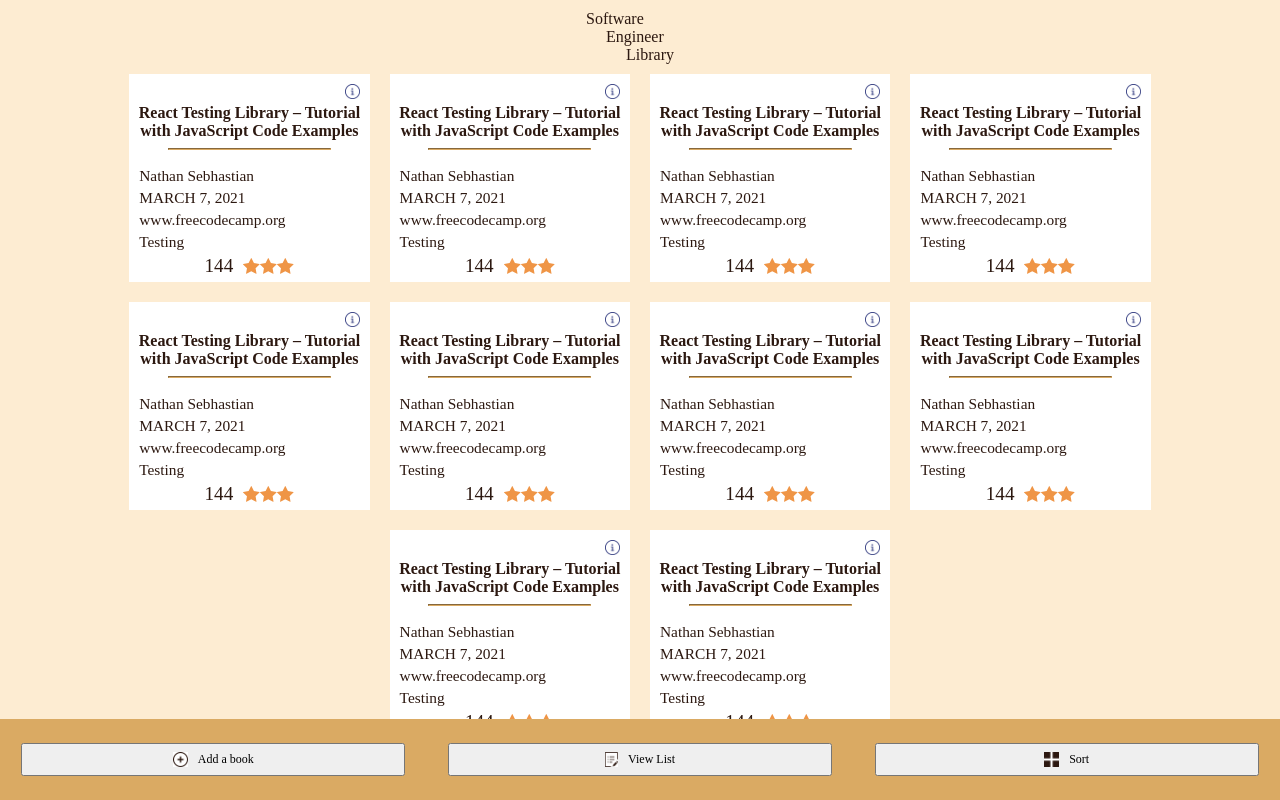
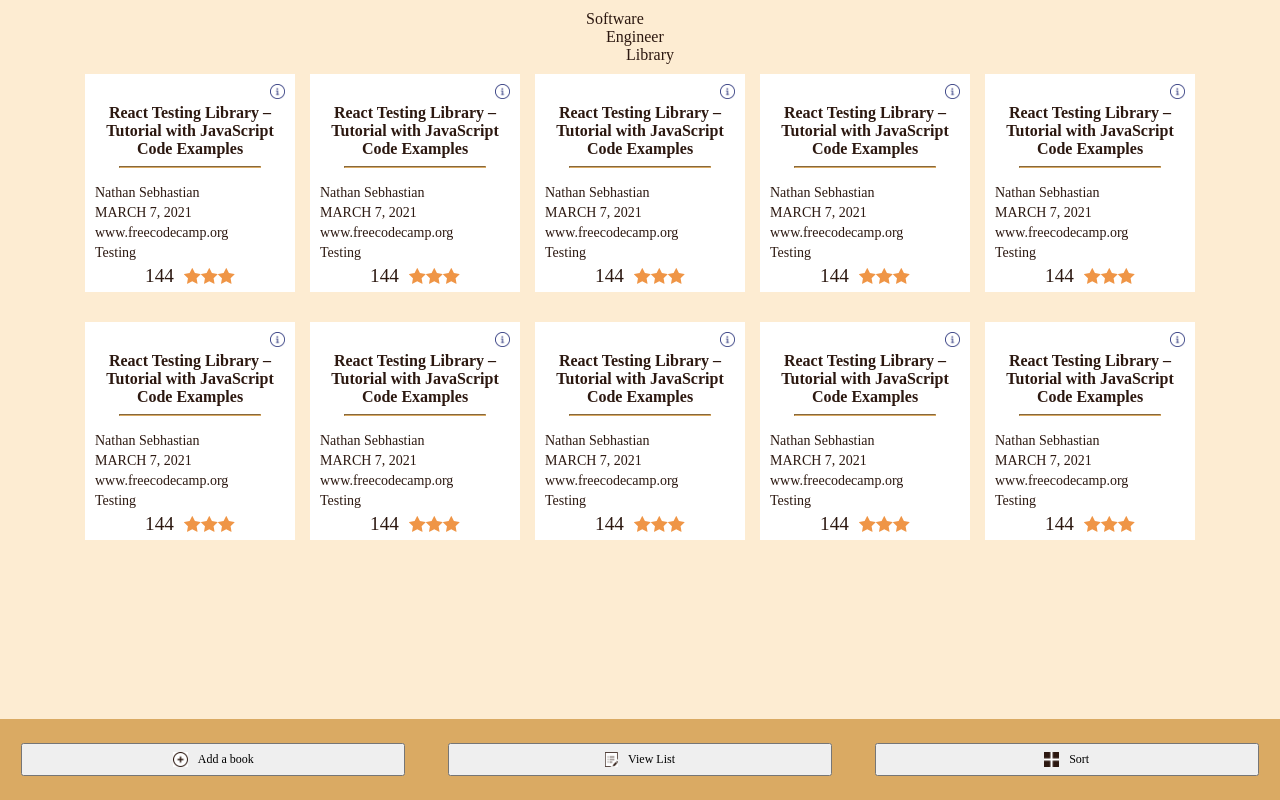
Before and after one commit to jcsmileyjr/software-engineer-library, a React (Create React App) app in the folder client/: page / in a window 1280 px wide. Built offline with nearby package versions, Linux system fonts and the light colour scheme.

Commit message:
Refactor Styling of books and the book section

```diff
--- a/client/src/components/book/book.css
+++ b/client/src/components/book/book.css
@@ -3,7 +3,7 @@
     display: flex;
     flex-direction: column;
     padding-bottom: 10px;
-    max-height: 35vh;
+    max-height: 210px;
     padding: 5px;
     color: var(--accent-dark-brown);
     background-color: white;
@@ -44,45 +44,11 @@
 
 @media only screen and (min-width:500px){
     .book--container {
-        max-width: 25vw;
+       max-width: 200px;
     }
 
     .book--container > p {
-        font-size: 2vw;
+        font-size: 14px;
     }
 
 }
-
-@media only screen and (min-width:600px){
-    .book--container {
-        max-width: 20vw;
-    }
-
-    .book--container > p {
-        font-size: 1.5vw;
-    }
-
-}
-
-@media only screen and (min-width:1000px){
-    .book--container {
-        max-width: 18vw;
-        max-height: 30vh;
-    }
-
-    .book--container > p {
-        font-size: 1.2vw;
-    }
-
-}
-
-@media only screen and (min-width:1300px){
-    .book--container {
-        max-width: 10vw;
-    }
-
-    .book--container > p {
-        font-size: 1vw;
-    }
-
-}
--- a/client/src/components/content/content.css
+++ b/client/src/components/content/content.css
@@ -2,8 +2,10 @@
     flex: 8;
     display:flex;
     flex-direction: row;
+    align-content: flex-start;
     flex-wrap: wrap;
-    gap: 20px;
+    row-gap: 30px;
+    column-gap: 15px;
     justify-content: center;
     overflow: scroll;
 
```
